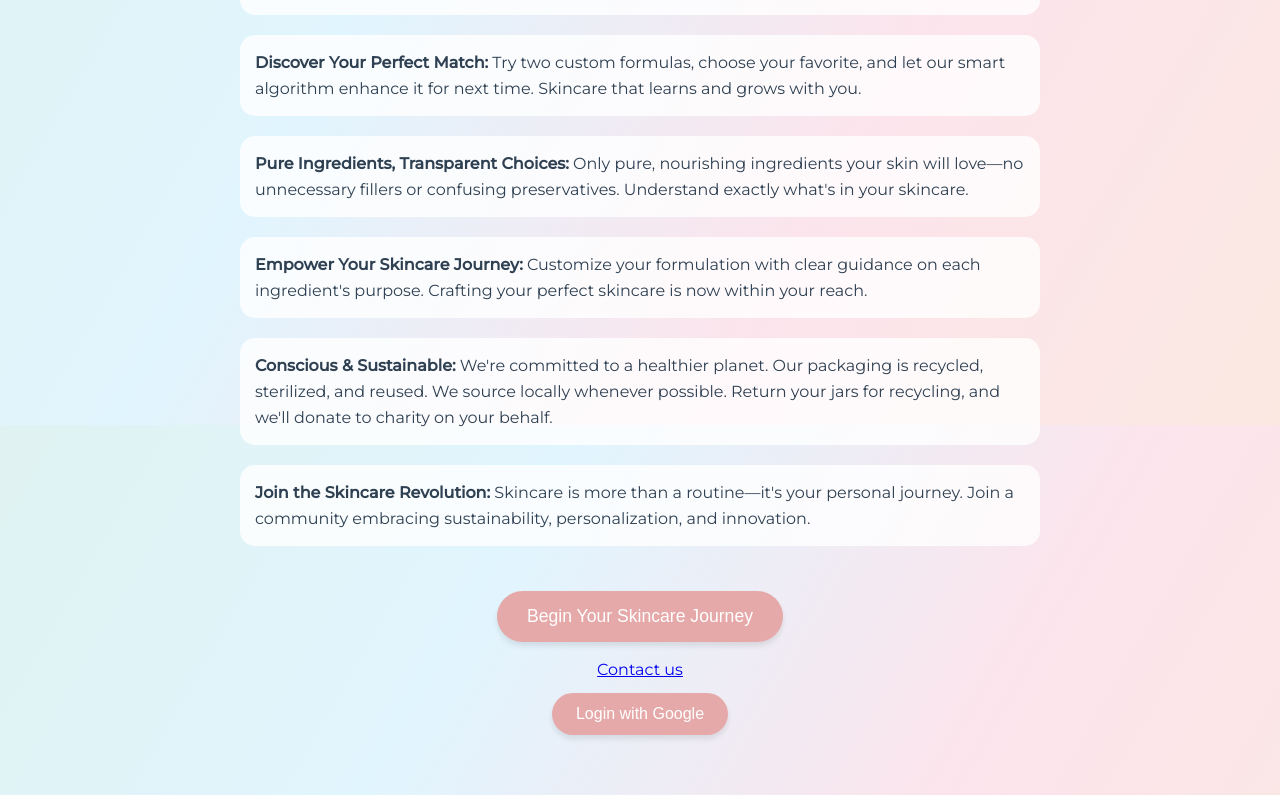
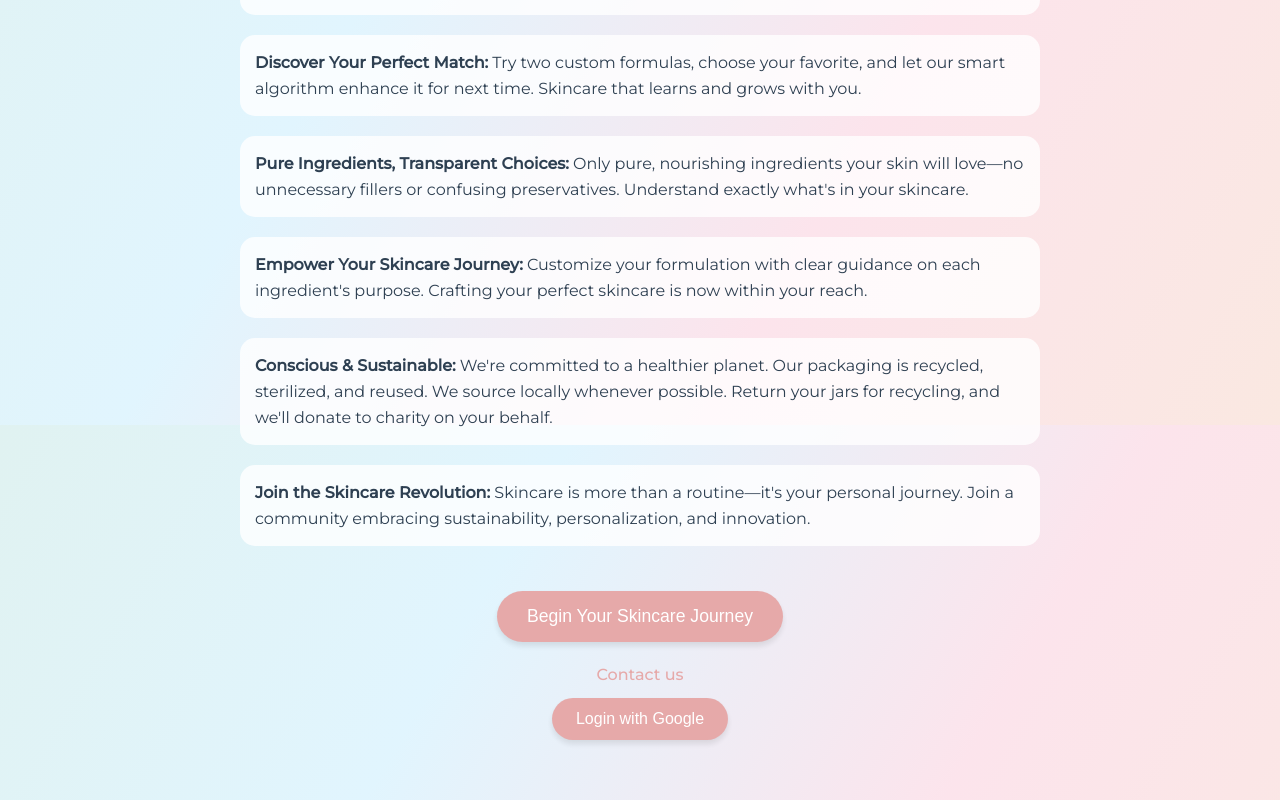
Before and after one commit to cwkoss/skincare, a React (Create React App) app: page /order-success in a window 1280 px wide. Shown: the part 375-1175 px from the top of the page. Built offline with nearby package versions, Linux system fonts and the light colour scheme; no server answers.

Commit message:
Make links look better with modern-link class

```diff
--- a/src/App.css
+++ b/src/App.css
@@ -556,3 +556,40 @@ button:hover {
   border-color: var(--accent-color);
   box-shadow: 0 0 0 2px rgba(230, 168, 168, 0.2);
 }
+
+.modern-link, .modern-link:visited, .modern-link:hover {
+  text-decoration: none !important;
+}
+
+.modern-link {
+  color: var(--accent-color);
+  text-decoration: none;
+  position: relative;
+  transition: var(--transition);
+  font-weight: 500;
+  padding: 5px 10px;
+  border-radius: var(--border-radius);
+}
+
+.modern-link::after {
+  content: '';
+  position: absolute;
+  width: 100%;
+  height: 2px;
+  bottom: 0;
+  left: 0;
+  background-color: var(--accent-color);
+  transform: scaleX(0);
+  transform-origin: bottom right;
+  transition: transform 0.3s ease-out;
+}
+
+.modern-link:hover {
+  background-color: rgba(230, 168, 168, 0.1);
+  text-decoration: none;
+}
+
+.modern-link:hover::after {
+  transform: scaleX(1);
+  transform-origin: bottom left;
+}
--- a/src/App.js
+++ b/src/App.js
@@ -79,7 +79,7 @@ function App() {
   </div>
 
                   <Link to="/product"><button className="bottomstartbutton">Begin Your Skincare Journey</button></Link>
-                  <Link to="/contact"><span>Contact us</span></Link>
+                  <Link to="/contact" className="modern-link"><span>Contact us</span></Link>
                   <Login />
                 </div>
               } />
--- a/src/Login.js
+++ b/src/Login.js
@@ -44,9 +44,9 @@ const Login = () => {
             <div>
                 <h1>Welcome, {user.displayName}</h1>
                 <p>Email: {user.email}</p>
-                <Link to="/dashboard">View My Recipes</Link>
+                <p><Link className="modern-link" to="/dashboard">View My Recipes</Link></p>
                 {user.email === 'chris@mckoss.com' && (
-                    <Link to="/admin">Go to Admin Page</Link>
+                    <p><Link className="modern-link" to="/admin">Go to Admin Page</Link></p>
                 )}
                 <button onClick={logout} disabled={isLoading}>
                     {isLoading ? "Logging out..." : "Logout"}
```
